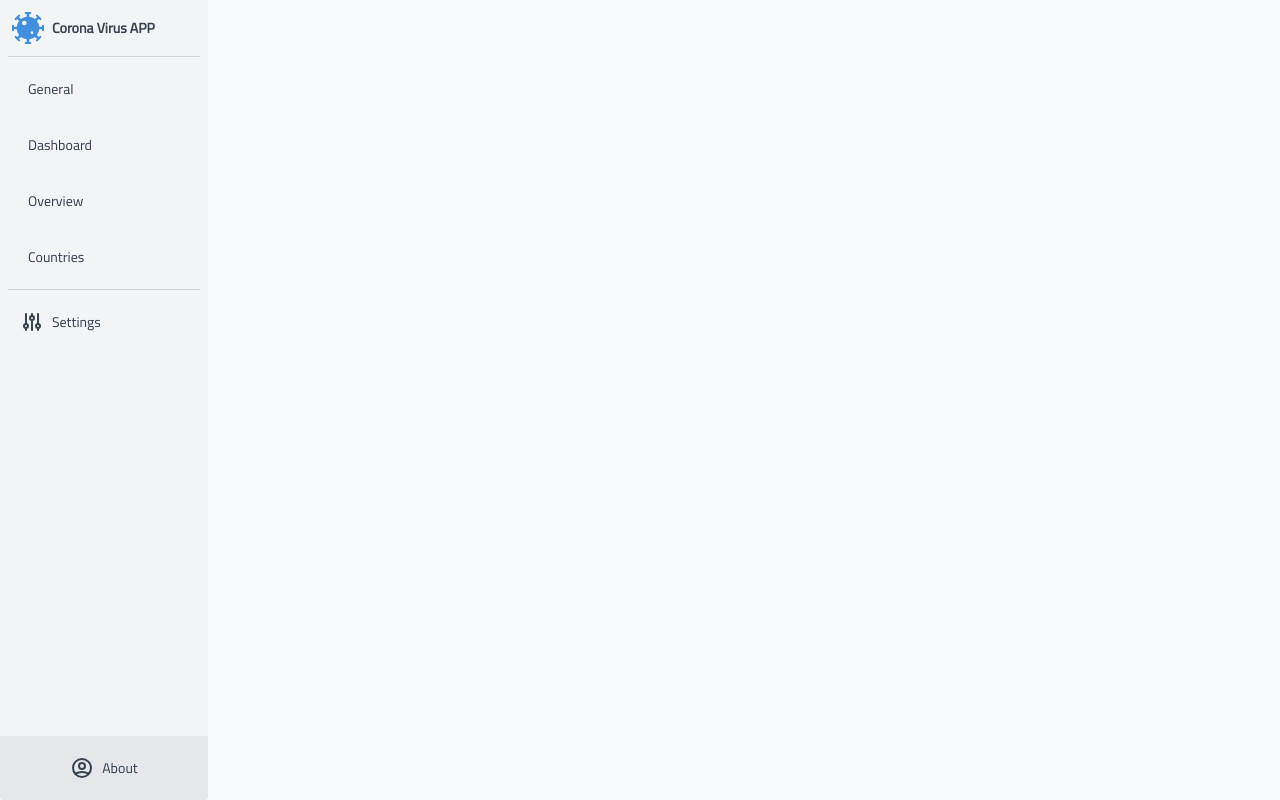
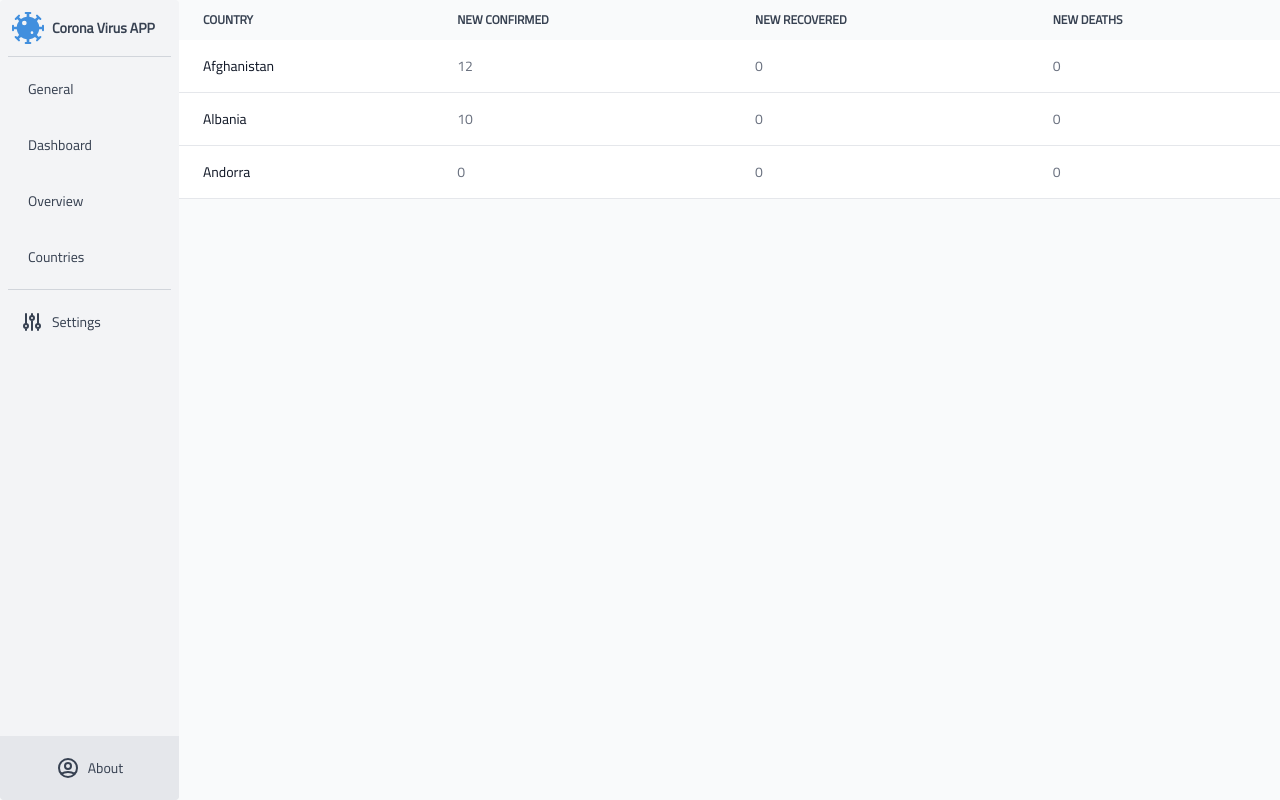
Before and after one commit to LinaYahya/corona-nadosoft, a React (Create React App) app: page / in a window 1280 px wide. Built offline with nearby package versions, Linux system fonts and the light colour scheme; no server answers.

Commit message:
build: get summary data and render table dynamically

```diff
--- a/package.json
+++ b/package.json
@@ -10,6 +10,7 @@
     "@types/node": "^16.18.4",
     "@types/react": "^18.0.26",
     "@types/react-dom": "^18.0.9",
+    "axios": "^1.2.0",
     "react": "^18.2.0",
     "react-dom": "^18.2.0",
     "react-scripts": "5.0.1",
--- a/src/App.tsx
+++ b/src/App.tsx
@@ -1,11 +1,33 @@
-import React from 'react';
+import { useEffect, useState } from 'react';
+import { SideBar, TableOfCountries } from './components';
+import getCovidSummary from './helpers/api';
 import './App.css';
-import { SideBar } from './components';
 
 function App() {
+  const [countries, setCountries] = useState([])
+  useEffect(() => {
+    const getData = async () => {
+      try {
+        const { Countries } = await getCovidSummary();
+        // console.log(data);
+        setCountries(Countries)
+      } catch (err) {
+
+      }
+    }
+    getData();
+  }, []);
+
   return (
     <div className="app-container">
-      <SideBar />
+      <div className="flex flex-row items-start" >
+        <SideBar />
+        <div className=" w-full">
+          {countries && (
+            <TableOfCountries countries={countries} />
+          )}
+        </div>
+      </div>
     </div>
   );
 }
--- /dev/null
+++ b/src/helpers/api.ts
@@ -0,0 +1,18 @@
+import axios from 'axios';
+
+/*
+      'https://api.covid19api.com/summary',
+      'https://api.covid19api.com/countries',
+      'https://api.covid19api.com/country/south-africa/status/confirmed?from=2020-03-01T00:00:00Z&to=2020-04-01T00:00:00Z'
+
+*/
+async function getCovidSummary() {
+  // 👇️ const data: GetUsersResponse
+  const { data } = await axios.get(
+    'https://api.covid19api.com/summary',
+
+  );
+  return data;
+}
+
+export default getCovidSummary;
```
Also changed, not shown: 1 other file (tests, documents, lock files or other folders).
